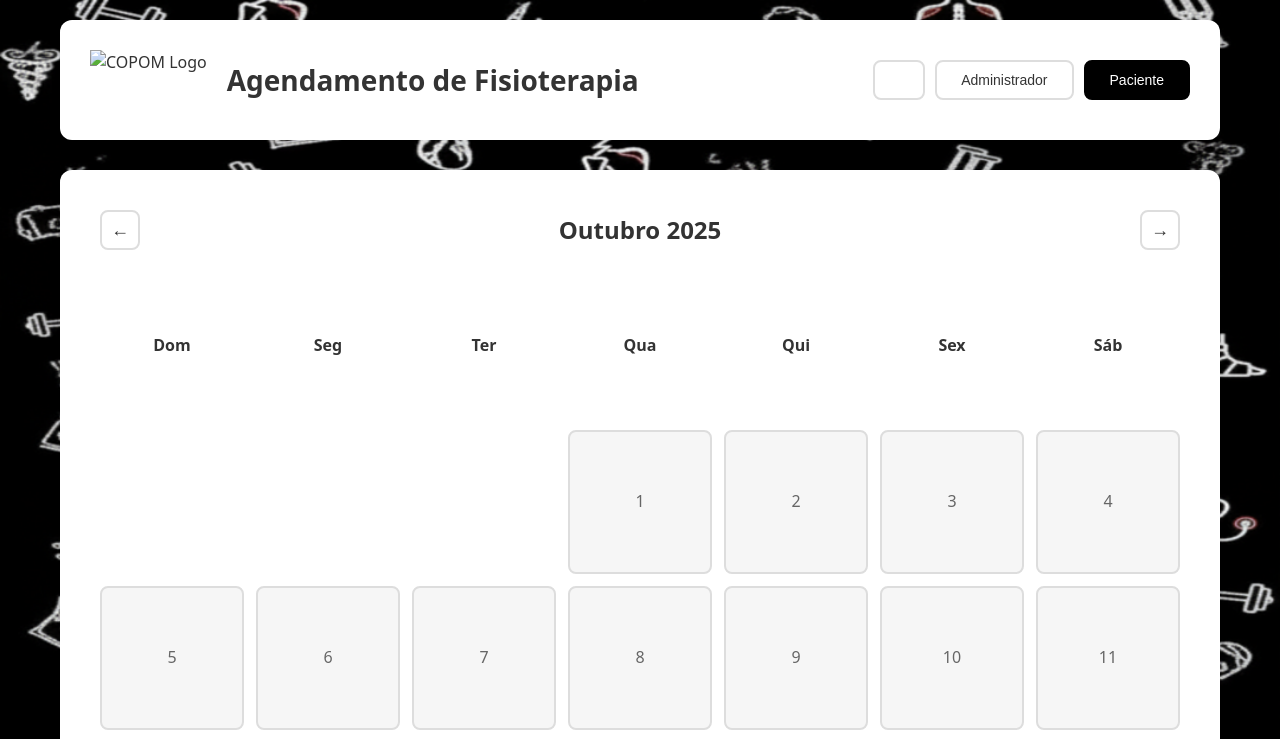
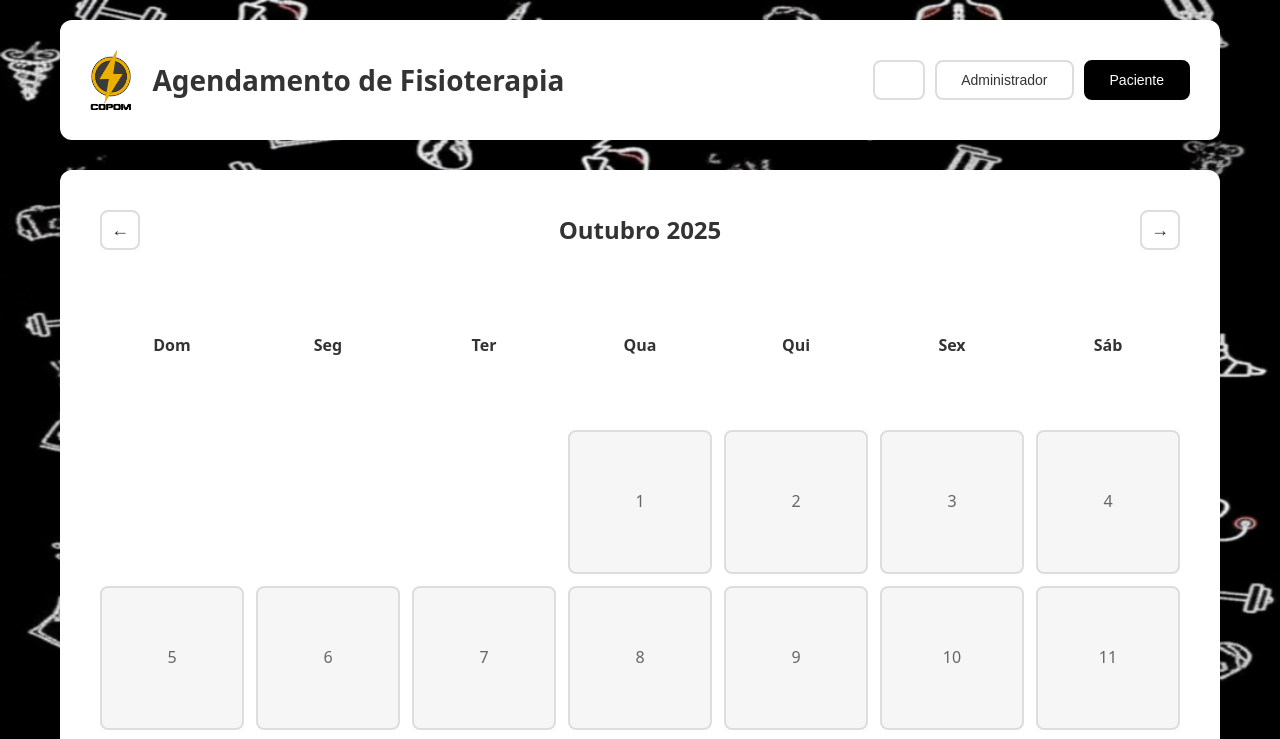
Before and after one commit to saleslima/auditorio, a plain HTML site: page index.html in a window 1280 px wide. Shown: the top 739 px of the page. Drawn offline with nearby package versions, Linux system fonts and the light colour scheme; the site is published under a folder, as on GitHub Pages, so addresses that start at the root find nothing; no server answers.

Commit message:
Update index.html

```diff
--- a/index.html
+++ b/index.html
@@ -10,7 +10,7 @@
     <div class="container">
         <header>
             <div class="header-content">
-                <img src="/COPOM-NOVO (1).png" alt="COPOM Logo" class="logo">
+                <img src="COPOM-NOVO (1).png" alt="COPOM Logo" class="logo">
                 <h1>Agendamento de Fisioterapia</h1>
             </div>
             <div class="toggle-mode">
```
